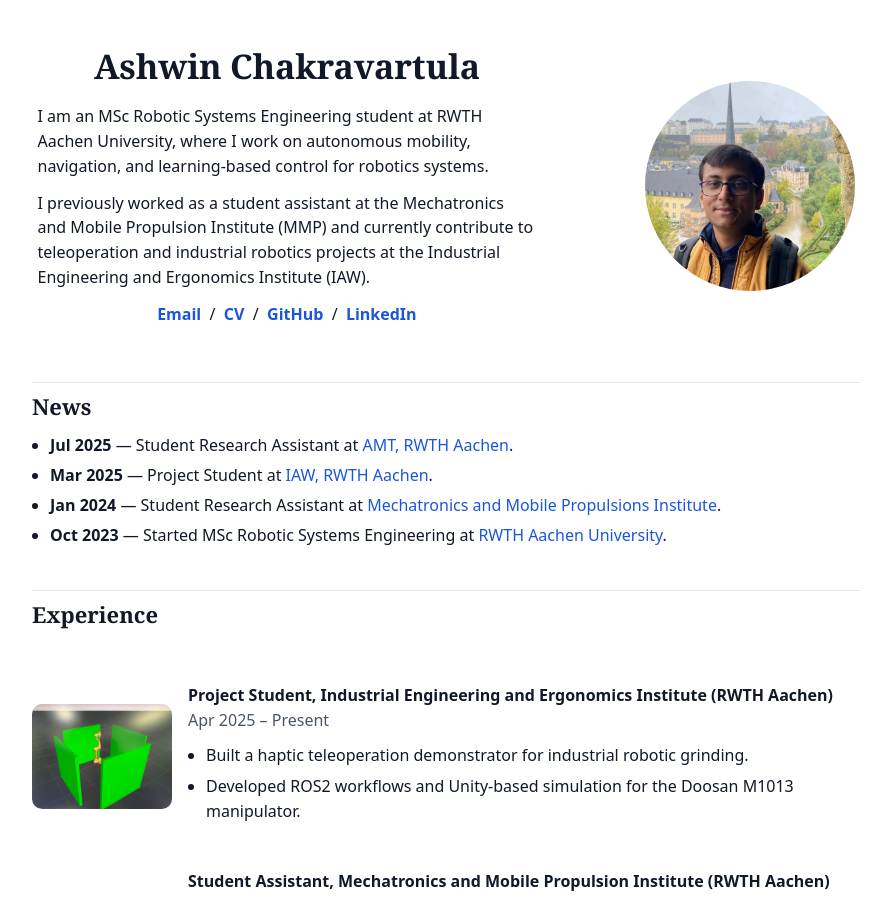
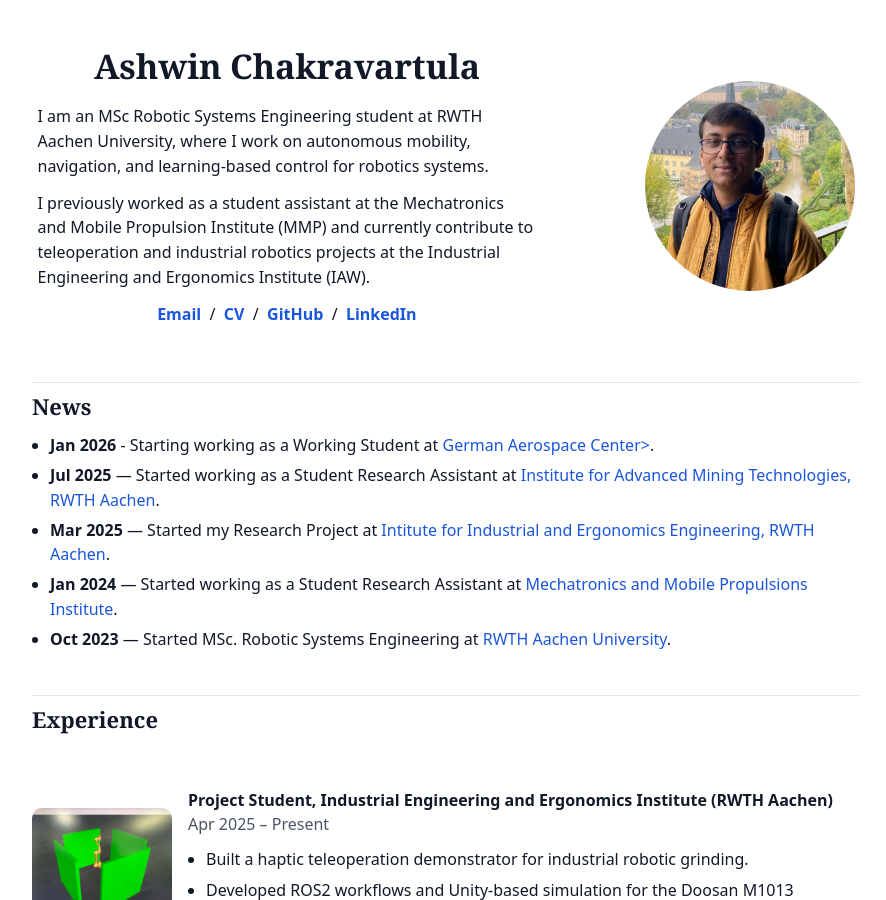
Before and after one commit to AshwinC313/AshwinC313.github.io, a Jekyll site: the page index.html, which Jekyll copies as it is, in a window 1280 px wide and 900 px high. Shown: the whole window, without its empty margins (194-1080 px from the left). Built offline with Jekyll 4.4.1, drawn with Linux system fonts in a browser that asks for light colours.

```diff
--- a/index.html
+++ b/index.html
@@ -182,10 +182,11 @@
                   <td style="padding:16px;width:100%;vertical-align:middle">
                     <heading>News</heading>
                     <ul>
-                      <li><strong>Jul 2025</strong> — Student Research Assistant at <a href="https://www.amt.rwth-aachen.de/en/home.html" target="_blank" rel="noopener">AMT, RWTH Aachen</a>.</li>
-                      <li><strong>Mar 2025</strong> — Project Student at <a href="https://www.iaw.rwth-aachen.de/cms/~ieplw/iaw/" target="_blank" rel="noopener">IAW, RWTH Aachen</a>.</li>
-                      <li><strong>Jan 2024</strong> — Student Research Assistant at <a href="https://www.mmp.rwth-aachen.de/cms/Mechatronics/~fwqq/Das-Lehr-und-Forschungsgebiet/lidx/1/" target="_blank" rel="noopener">Mechatronics and Mobile Propulsions Institute</a>.</li>
-                      <li><strong>Oct 2023</strong> — Started MSc Robotic Systems Engineering at <a href="https://www.rwth-aachen.de/go/id/a/?lidx=1" target="_blank" rel="noopener">RWTH Aachen University</a>.</li>
+                      <li><strong>Jan 2026</strong> - Starting working as a Working Student at <a href="https://www.dlr.de/en/rm" target="_blank" rel="noopener">German Aerospace Center></a>.</li>
+                      <li><strong>Jul 2025</strong> — Started working as a Student Research Assistant at <a href="https://www.amt.rwth-aachen.de/en/home.html" target="_blank" rel="noopener">Institute for Advanced Mining Technologies, RWTH Aachen</a>.</li>
+                      <li><strong>Mar 2025</strong> — Started my Research Project at <a href="https://www.iaw.rwth-aachen.de/cms/~ieplw/iaw/" target="_blank" rel="noopener">Intitute for Industrial and Ergonomics Engineering, RWTH Aachen</a>.</li>
+                      <li><strong>Jan 2024</strong> — Started working as a Student Research Assistant at <a href="https://www.mmp.rwth-aachen.de/cms/Mechatronics/~fwqq/Das-Lehr-und-Forschungsgebiet/lidx/1/" target="_blank" rel="noopener">Mechatronics and Mobile Propulsions Institute</a>.</li>
+                      <li><strong>Oct 2023</strong> — Started MSc. Robotic Systems Engineering at <a href="https://www.rwth-aachen.de/go/id/a/?lidx=1" target="_blank" rel="noopener">RWTH Aachen University</a>.</li>
                     </ul>
                   </td>
                 </tr>
```
Also changed, not shown: other parts of index.html (+1 -1 lines).
